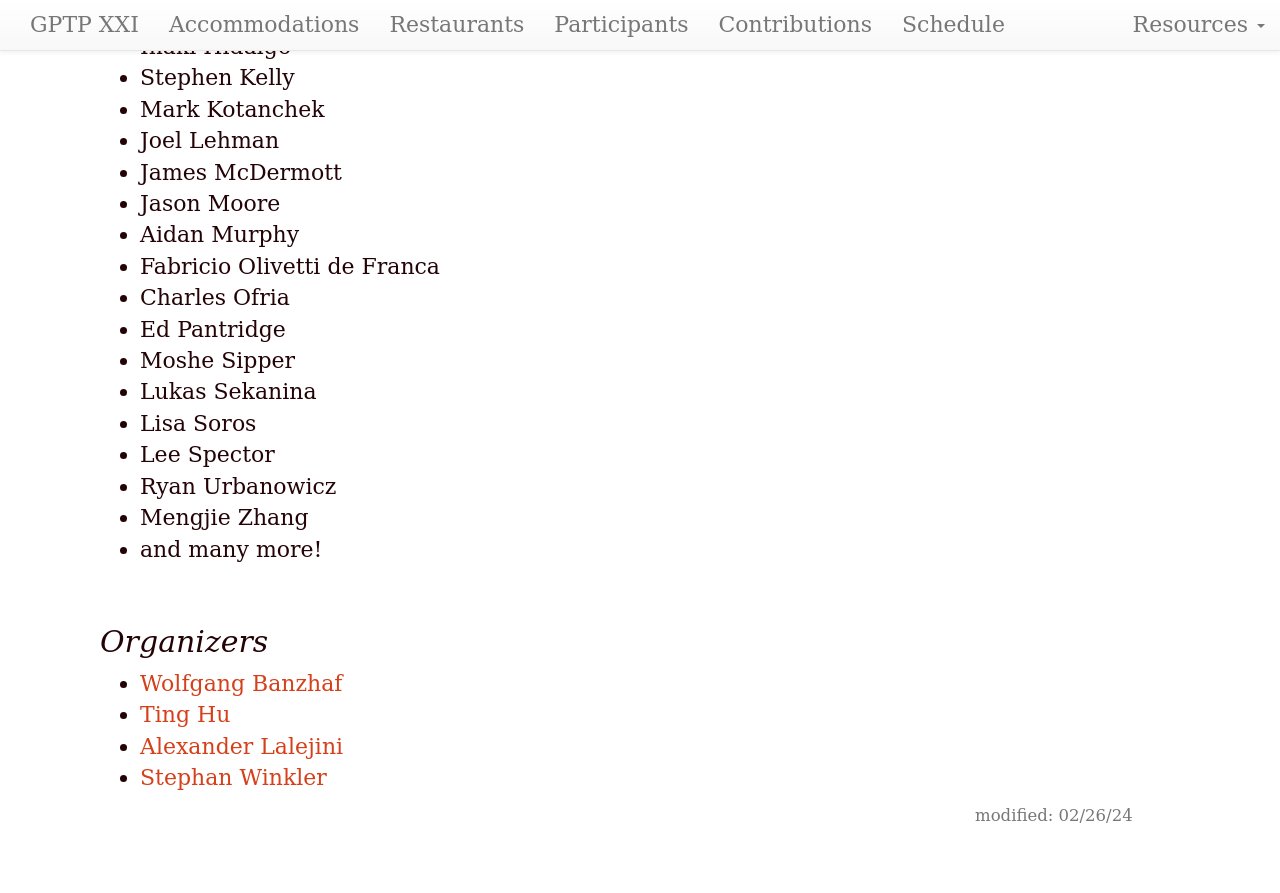
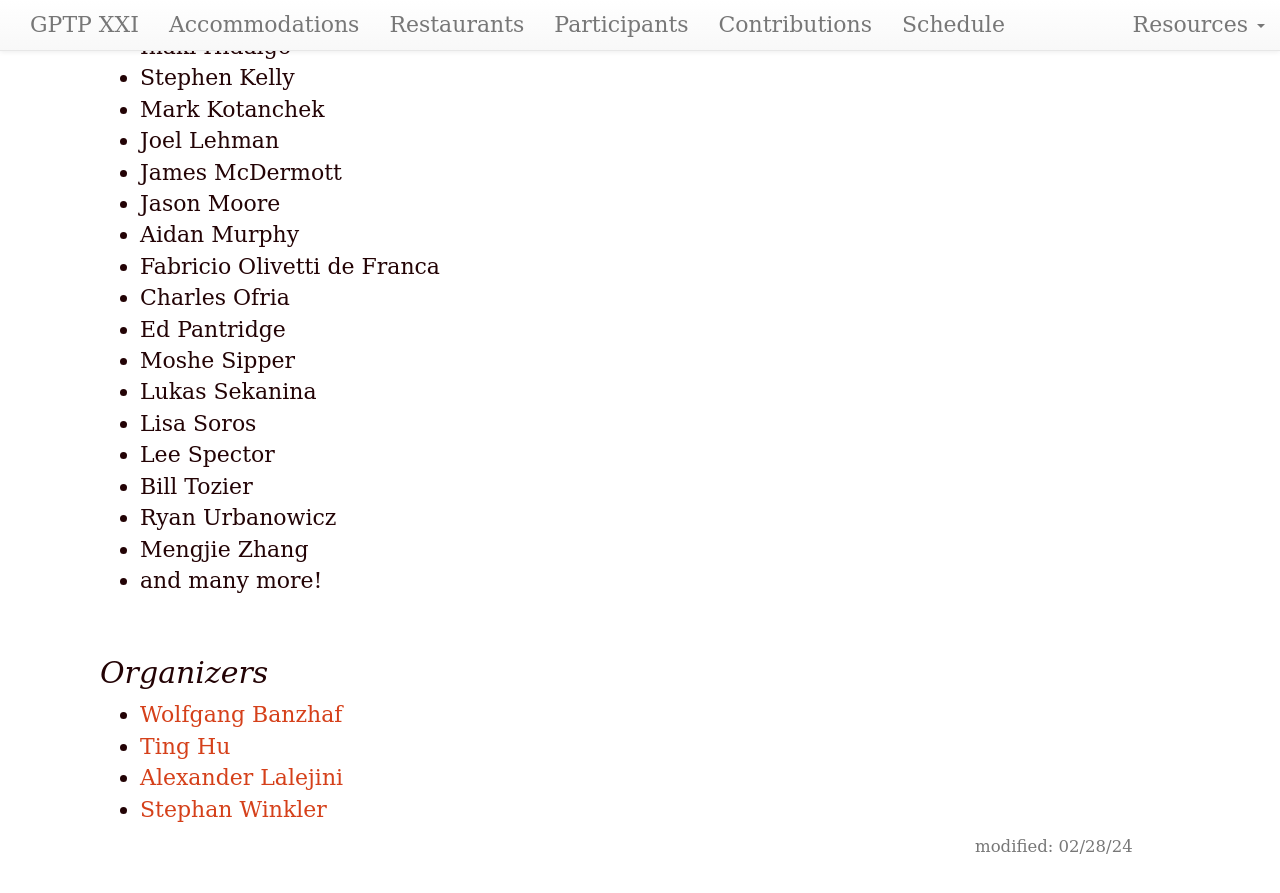
Before and after one commit to GPTP-workshop/gptp-workshop.github.io, a Jekyll site: the page built from attendees.md, in a window 1280 px wide and 900 px high, scrolled down 761 px. Shown: the top 893 px of the window. Built offline with Jekyll 4.4.1, drawn with Linux system fonts in a browser that asks for light colours; our own code applies the rules of GitHub Pages for plain Markdown files; before the commit the page ends 1630 px from its top, so only the background shows below that.

Commit message:
Update attendees.md

```diff
--- a/attendees.md
+++ b/attendees.md
@@ -1,6 +1,6 @@
 ---
 layout: default
-updated: "Feb 26, 2024"
+updated: "Feb 28, 2024"
 roman: "XXI"
 dates: "June 06-08, 2024"
 ---
@@ -36,6 +36,7 @@ dates: "June 06-08, 2024"
 - Lukas Sekanina
 - Lisa Soros
 - Lee Spector
+- Bill Tozier
 - Ryan Urbanowicz
 - Mengjie Zhang
 - and many more!
```
